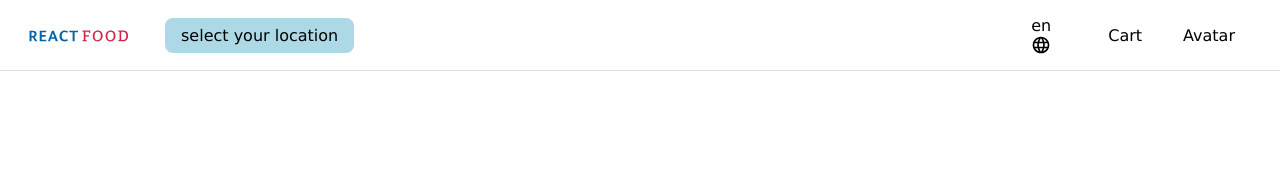
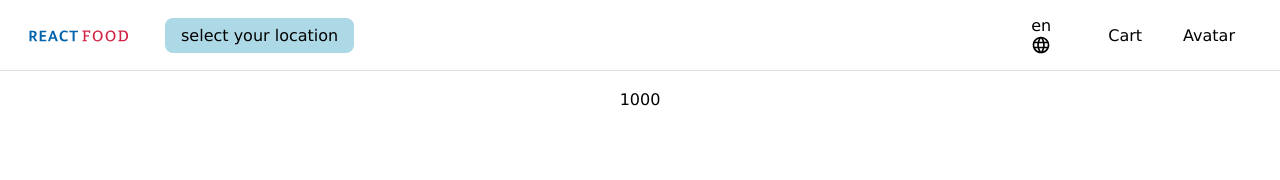
Before and after one commit to S-404/react-food, a React (Create React App) app: page / in a window 1280 px wide. Shown: the top 180 px of the page. Built offline with nearby package versions, Linux system fonts and the light colour scheme.

Commit message:
refact - init DefaultLayout.jsx

```diff
--- a/src/App.js
+++ b/src/App.js
@@ -1,11 +1,11 @@
 import React from "react";
 import "./App.css"
-import NavPanel from "./components/UI/navPanel/NavPanel";
+import DefaultLayout from "./components/defaultLayout/DefaultLayout";
 
 function App() {
     return (
         <div className="App">
-            <NavPanel/>
+            <DefaultLayout/>
         </div>
     );
 }
--- /dev/null
+++ b/src/components/defaultLayout/DefaultLayout.jsx
@@ -0,0 +1,20 @@
+import React from 'react';
+import RestaurantMenu from "../restaurantMenu/RestaurantMenu";
+import NavPanel from "../UI/navPanel/NavPanel";
+import './defaultLayout.scss'
+
+const DefaultLayout = () => {
+    return (
+        <div className='defaultLayout'>
+            <div className='defaultLayout__header'>
+                <NavPanel/>
+            </div>
+            <div className='defaultLayout__content'>
+                <RestaurantMenu/>
+            </div>
+
+        </div>
+    );
+};
+
+export default DefaultLayout;
--- /dev/null
+++ b/src/components/defaultLayout/defaultLayout.scss
@@ -0,0 +1,7 @@
+.defaultLayout{
+  margin-top: 90px;
+  width: 100%;
+  .defaultLayout__content{
+
+  }
+}
```
